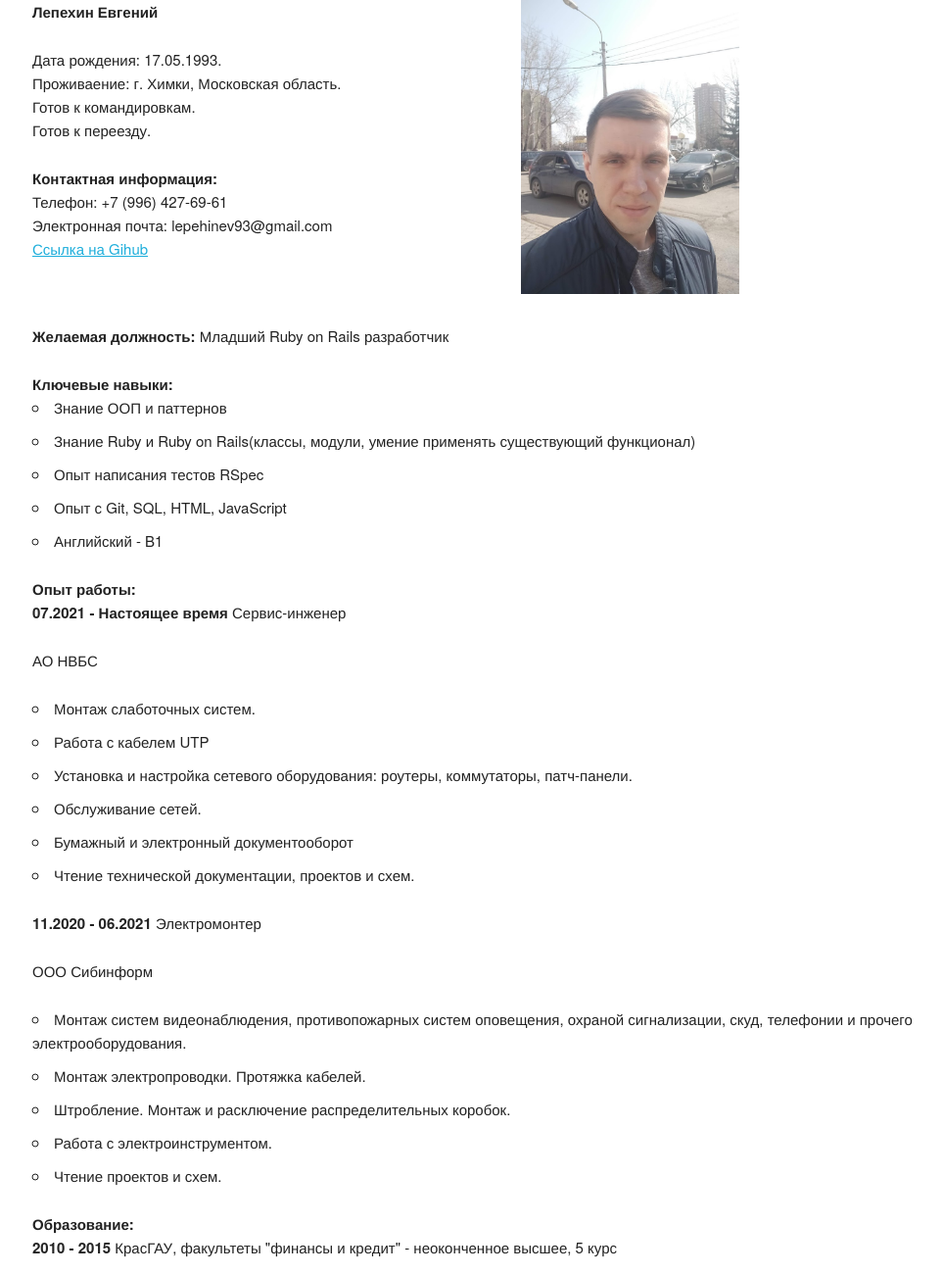
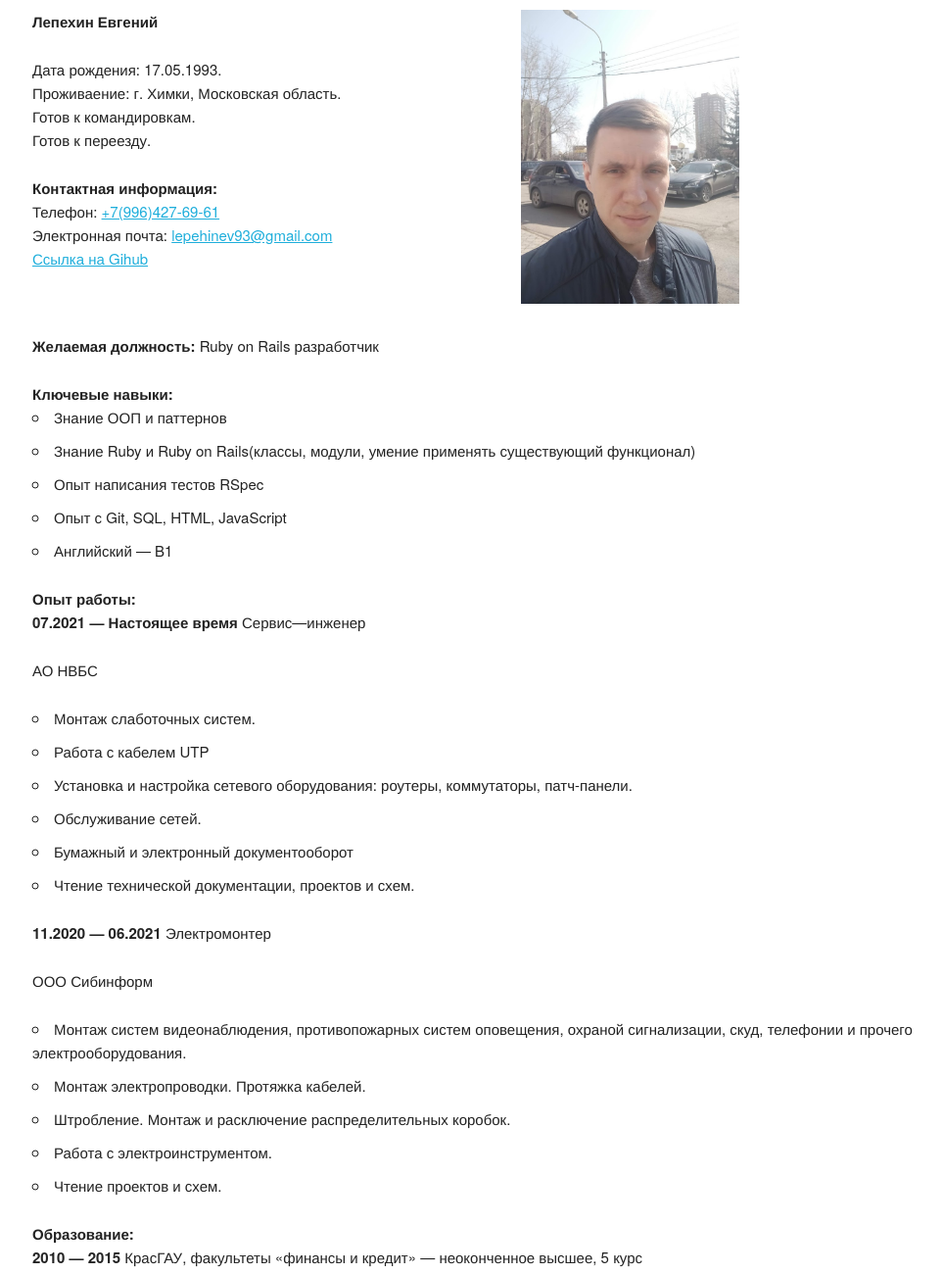
Before and after one commit to digidon-son/cv, a plain HTML site: page index.html in a window 1280 px wide. Shown: the whole page at 98% size, without its empty margins (127-1090 px from the left). Drawn offline with Linux system fonts and the light colour scheme.

Commit message:
add adaptive, click number and mail, edit text

```diff
--- a/css/skeleton.css
+++ b/css/skeleton.css
@@ -32,7 +32,7 @@
   position: relative;
   width: 100%;
   max-width: 960px;
-  margin: 0 auto;
+  margin: 10px auto 0;
   padding: 0 20px;
   box-sizing: border-box; }
 .column,
--- a/index.html
+++ b/index.html
@@ -3,6 +3,8 @@
 
 <head>
   <meta charset="UTF-8">
+  <meta name="viewport" content="width=device-width, initial-scale=1">
+
   <title>Резюме</title>
 
   <link rel="stylesheet" href="css/normalize.css">
@@ -31,22 +33,22 @@
         <p>
           <strong>Контактная информация:</strong>
           <br>
-          Телефон: +7 (996) 427-69-61
+          Телефон: <span><a href=”tel:+79964276961”>+7(996)427-69-61</a></span>
           <br>
-          Электронная почта: lepehinev93@gmail.com
+          Электронная почта: <a href="mailto:lepehinev93@gmail.com">lepehinev93@gmail.com</a>
           <br>
           <a href="https://github.com/digidon-son">Ссылка на Gihub</a>
         </p>
       </div>
       <div class="six columns">
         <p>
-          <img src="images/IMG_20210416_122124.jpg" alt="Моё фото" , height="300">
+          <img src="images/IMG_20210416_122124.jpg" alt="Моё фото" height="300">
         </p>
       </div>
       <div>
         <p>
           <strong>Желаемая должность:</strong>
-          Младший Ruby on Rails разработчик
+          Ruby on Rails разработчик
         </p>
         <strong>Ключевые навыки:</strong>
         <ul>
@@ -54,14 +56,14 @@
           <li>Знание Ruby и Ruby on Rails(классы, модули, умение применять существующий функционал)</li>
           <li>Опыт написания тестов RSpec</li>
           <li>Опыт с Git, SQL, HTML, JavaScript</li>
-          <li>Английский - B1</li>
+          <li>Английский — B1</li>
         </ul>
       </div>
       <div>
         <strong>Опыт работы:</strong>
         <p>
-          <strong>07.2021 - Настоящее время</strong>
-          Сервис-инженер
+          <strong>07.2021 — Настоящее время</strong>
+          Сервис—инженер
         </p>
         <p>АО НВБС</p>
         <ul>
@@ -74,14 +76,13 @@
         </ul>
 
         <p>
-          <strong>11.2020 - 06.2021</strong>
+          <strong>11.2020 — 06.2021</strong>
           Электромонтер
         </p>
         <p>ООО Сибинформ</p>
         <ul>
           <li>Монтаж систем видеонаблюдения, противопожарных систем оповещения, охраной сигнализации, скуд, телефонии
-            и
-            прочего электрооборудования.</li>
+            и прочего электрооборудования.</li>
           <li>Монтаж электропроводки. Протяжка кабелей.</li>
           <li>Штробление. Монтаж и расключение распределительных коробок.</li>
           <li>Работа с электроинструментом.</li>
@@ -91,11 +92,12 @@
       <div>
         <strong>Образование:</strong>
         <p>
-          <strong>2010 - 2015</strong>
-          КрасГАУ, факультеты "финансы и кредит" - неоконченное высшее, 5 курс
+          <strong>2010 — 2015</strong>
+          КрасГАУ, факультеты «финансы и кредит» — неоконченное высшее, 5 курс
         </p>
       </div>
     </div>
+  </div>
 </body>
 
 </html>
```
